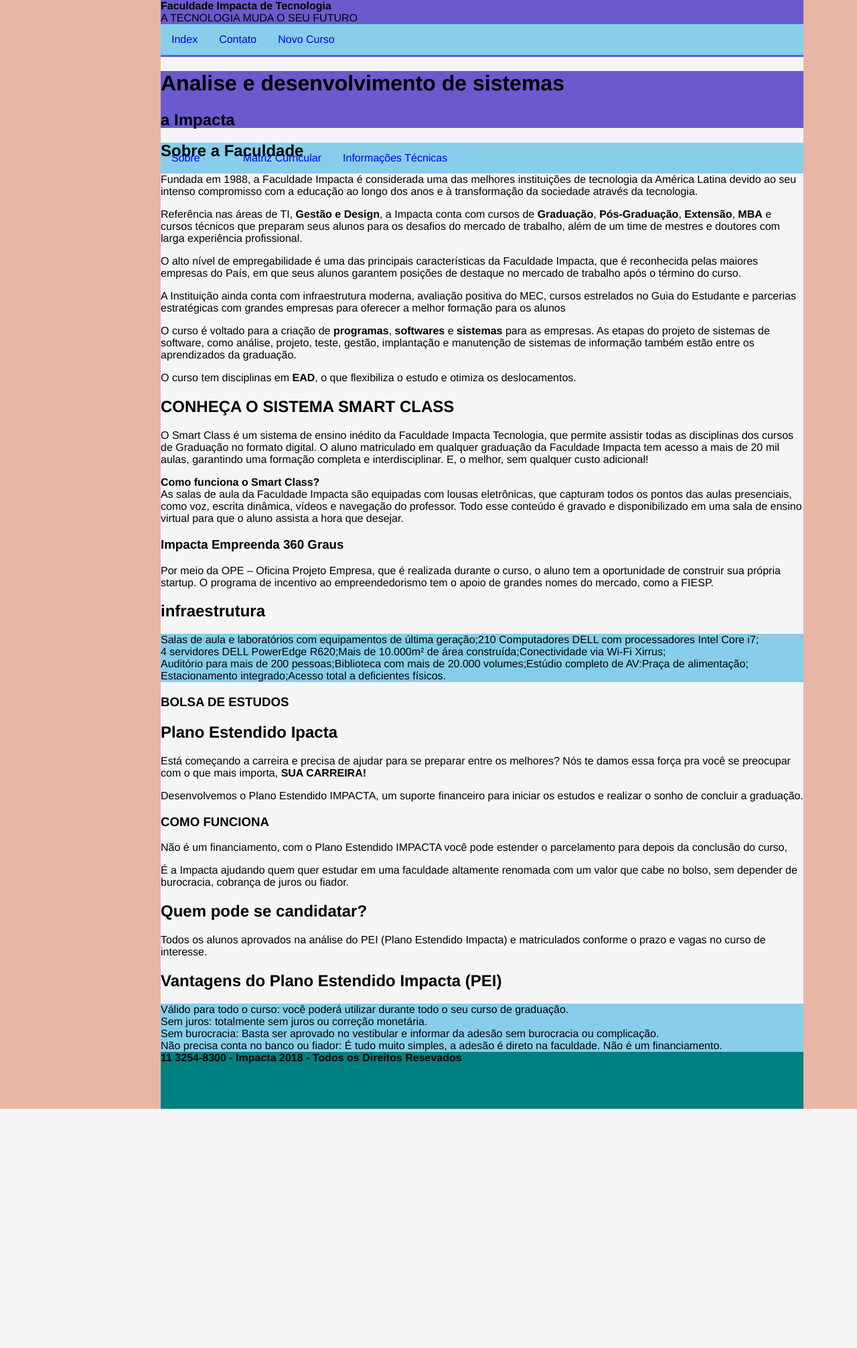
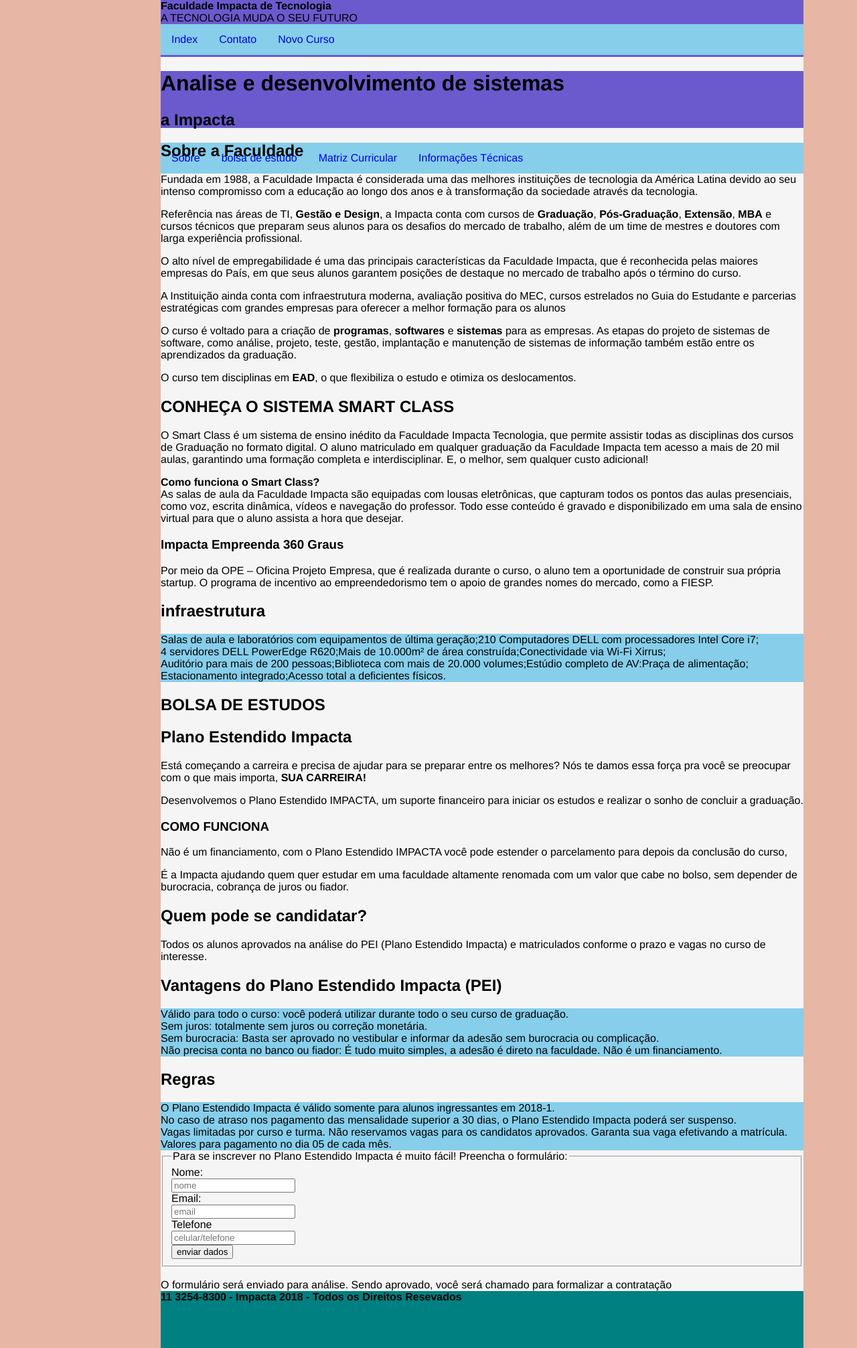
Before and after one commit to HCrew/HCrew, a Django app: page / in a window 1280 px wide. Shown: the whole page at 67% size. Before the commit the page ends 1655 px from the top, so only its background shows below. Run offline with Django 3.2, Linux system fonts and the light colour scheme.

Commit message:
adicionado formulario de inscrição para o Plano Estendido

```diff
--- a/core/templates/core/index.html
+++ b/core/templates/core/index.html
@@ -11,7 +11,7 @@
 
   </head>
   <body>
-    <div class="">
+    <div class="sobre">
       <header>
         <h1>Analise e desenvolvimento de sistemas</h1>
 
@@ -19,7 +19,7 @@
           <h2>a Impacta</h2>
         <ul>
             <li> <a href="#sobre">Sobre </a></li>
-            <li> <a href="#bolsaDeEstudo"></a></li>
+            <li> <a href="#bolsaDeEstudo"> bolsa de estudo</a></li>
             <li> <a href="#matriz">Matriz Curricular</a></li>
         <li> <a href="#info">Informações Técnicas</a></li>
             <!-- <li> <a href="#depoimentos">Depoimentos</a></li> -->
@@ -28,7 +28,7 @@
 
     </header>
 
-      <section id="">
+      <section >
         <h1 id="sobre">Sobre a Faculdade</h1>
 
         <p>Fundada em 1988, a Faculdade Impacta é considerada uma das melhores instituições de tecnologia da América Latina
@@ -78,10 +78,13 @@
                <li>Estacionamento integrado;</li>
                <li>Acesso total a deficientes físicos.</li>
              </ul>
+             </div>
+             <div class="bolsaDeEstudo">
 
-             <article class="bolsaEstudo">
+             <article>
                <h1 id="bolsaDeEstudo">BOLSA DE ESTUDOS </h1>
-               <h2>Plano Estendido Ipacta</h2>
+
+               <h2>Plano Estendido Impacta</h2>
               <p>Está começando a carreira e precisa de ajudar para se preparar entre os melhores? Nós te damos essa força
                  pra você se preocupar com o que mais importa, <strong>SUA CARREIRA!</strong></p>
                  <p>Desenvolvemos o Plano Estendido IMPACTA, um suporte financeiro para iniciar os estudos e realizar o sonho
@@ -104,16 +107,31 @@
                      <li>Sem burocracia: Basta ser aprovado no vestibular e informar da adesão sem burocracia ou complicação.</li>
                      <li>Não precisa conta no banco ou fiador: É tudo muito simples, a adesão é direto na faculdade. Não é um financiamento.</li>
                    </ul>
+                   <h2>Regras</h2>
+                   <ul>
+                     <li>O Plano Estendido Impacta é válido somente para alunos ingressantes em 2018-1.</li>
+                     <li>No caso de atraso nos pagamento das mensalidade superior a 30 dias, o Plano Estendido Impacta poderá ser suspenso.</li>
+                     <li>Vagas limitadas por curso e turma. Não reservamos vagas para os candidatos aprovados. Garanta sua vaga efetivando a matrícula.</li>
+                     <li>Valores para pagamento no dia 05 de cada mês.</li>
+                   </ul>
+                   <form action="" method="post">
+                     <fieldset>
+                       <legend>Para se inscrever no Plano Estendido Impacta é muito fácil! Preencha o formulário:</legend>
 
+                     <label for="Lnome">Nome:</label><br>
+                     <input type="text" class="campos"name="nome"  id="Lnome" required placeholder="nome"><br>
+                     <label for="email">Email:</label><br>
+                     <input type="email" class="campos"name="Email" id="email" required placeholder="email"><br>
+                     <label for="telefone">Telefone</label><br>
+                     <input type="tel" class="campos" name="Telefone" id="telefone"  required placeholder="celular/telefone"><br>
+                     <input type="submit" name="enviar" value="enviar dados">
+                   </fieldset><br>
+                    O formulário será enviado para análise. Sendo aprovado, você será chamado para formalizar a contratação
+                   </form>
 
-
-
-             </article>
+              </article>
       </section>
-
-
-
-    </div>
+  </div>
 
 {% endblock %}
   </body>
```
